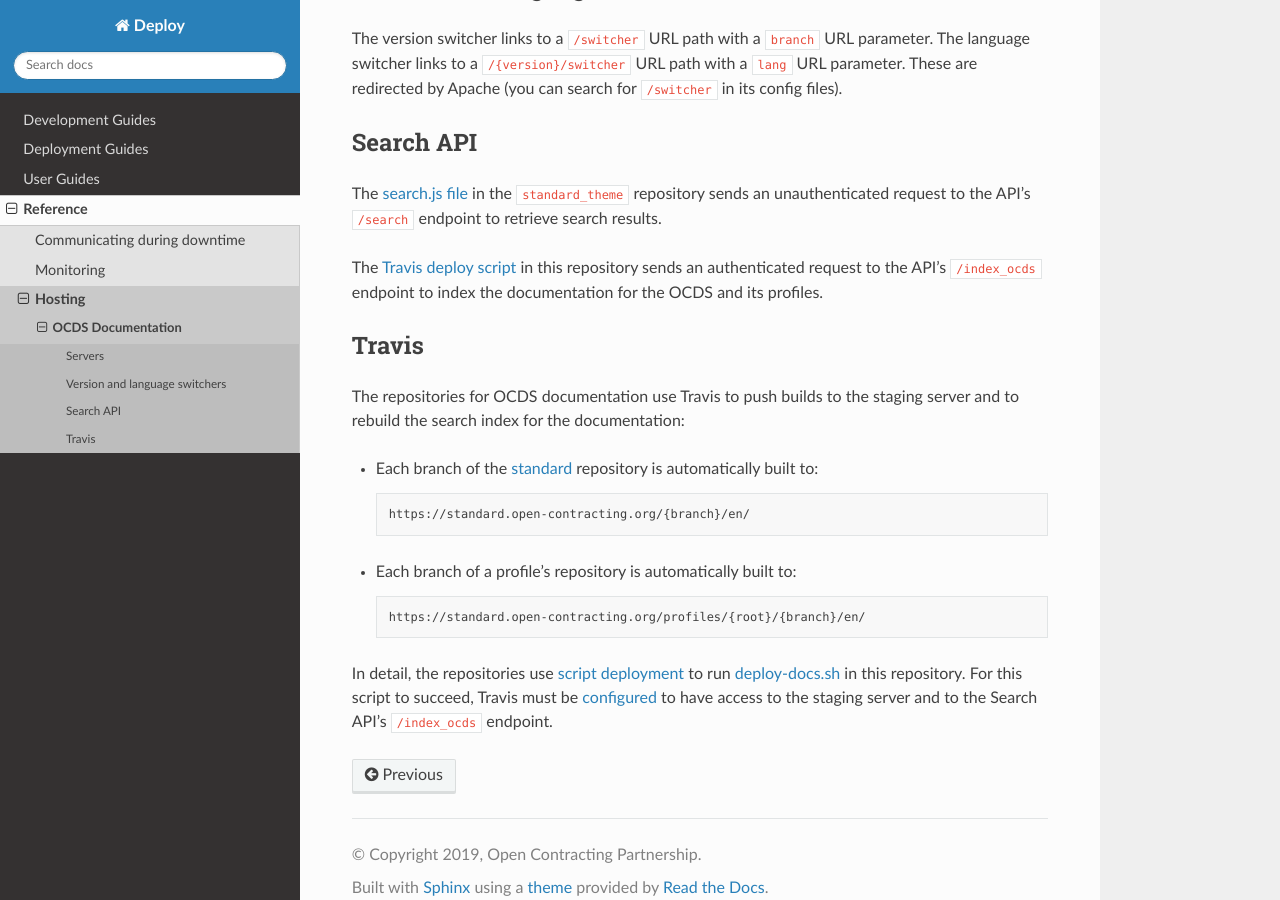
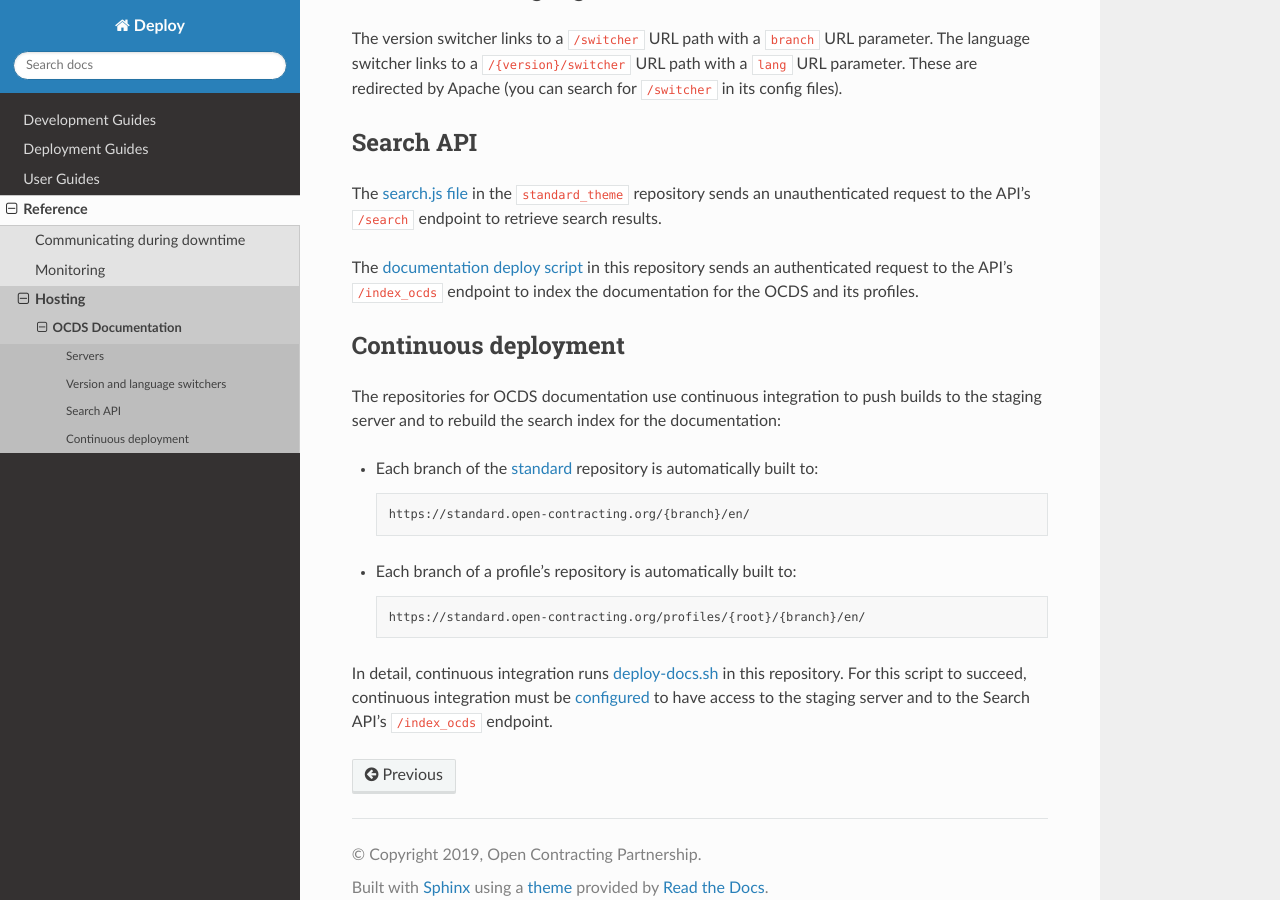
Before and after one commit to open-contracting/deploy, a Sphinx documentation site: the page built from docs/reference/docs.rst, in a window 1280 px wide and 900 px high, scrolled down 512 px. Built offline with Sphinx 7.4.7 and the Read the Docs theme 2.0.0, drawn with Linux system fonts in a browser that asks for light colours.

Commit message:
Avoid direct references to Travis where possible

```diff
--- a/docs/develop/update.rst
+++ b/docs/develop/update.rst
@@ -75,9 +75,9 @@ Note that Python errors that occur on the virtual machine might still be reporte
 3. Review code
 --------------
 
-For context, for other repositories, work is done on a branch and tested on a local machine before a pull request is made, which is then tested on Travis CI, reviewed and approved before merging.
+For context, for other repositories, work is done on a branch and tested on a local machine before a pull request is made, which is then tested on continuous integration, reviewed and approved before merging.
 
-However, for this repository, in some cases, it's impossible to test changes to server configurations, for example: if SSL certificates are involved (because certbot can't verify a virtual machine), or if external services like Travis are involved. In other cases, it's too much effort to setup a test environment in which to test changes.
+However, for this repository, in some cases, it's impossible to test changes to server configurations, for example: if SSL certificates are involved (because certbot can't verify a virtual machine), or if external services are involved. In other cases, it's too much effort to setup a test environment in which to test changes.
 
 In such cases, the same process is followed as in other repositories, but without the benefit of tests.
 
--- a/docs/reference/docs.rst
+++ b/docs/reference/docs.rst
@@ -20,12 +20,12 @@ Search API
 
 The `search.js file <https://github.com/open-contracting/standard_theme/blob/open_contracting/standard_theme/static/js/search.js>`__ in the ``standard_theme`` repository sends an unauthenticated request to the API's ``/search`` endpoint to retrieve search results.
 
-The `Travis deploy script <https://github.com/open-contracting/deploy/blob/master/deploy-docs.sh>`__ in this repository sends an authenticated request to the API's ``/index_ocds`` endpoint to index the documentation for the OCDS and its profiles.
+The `documentation deploy script <https://github.com/open-contracting/deploy/blob/master/deploy-docs.sh>`__ in this repository sends an authenticated request to the API's ``/index_ocds`` endpoint to index the documentation for the OCDS and its profiles.
 
-Travis
-------
+Continuous deployment
+---------------------
 
-The repositories for OCDS documentation use Travis to push builds to the staging server and to rebuild the search index for the documentation:
+The repositories for OCDS documentation use continuous integration to push builds to the staging server and to rebuild the search index for the documentation:
 
 -  Each branch of the `standard <https://github.com/open-contracting/standard>`__ repository is automatically built to:
 
@@ -39,4 +39,4 @@ The repositories for OCDS documentation use Travis to push builds to the staging
 
       https://standard.open-contracting.org/profiles/{root}/{branch}/en/
 
-In detail, the repositories use `script deployment <https://docs.travis-ci.com/user/deployment/script/>`__ to run `deploy-docs.sh <https://github.com/open-contracting/deploy/blob/master/deploy-docs.sh>`__ in this repository. For this script to succeed, Travis must be :ref:`configured<publish-draft-documentation>` to have access to the staging server and to the Search API's ``/index_ocds`` endpoint.
+In detail, continuous integration runs `deploy-docs.sh <https://github.com/open-contracting/deploy/blob/master/deploy-docs.sh>`__ in this repository. For this script to succeed, continuous integration must be :ref:`configured<publish-draft-documentation>` to have access to the staging server and to the Search API's ``/index_ocds`` endpoint.
```
Also changed, not shown: 1 other file.
